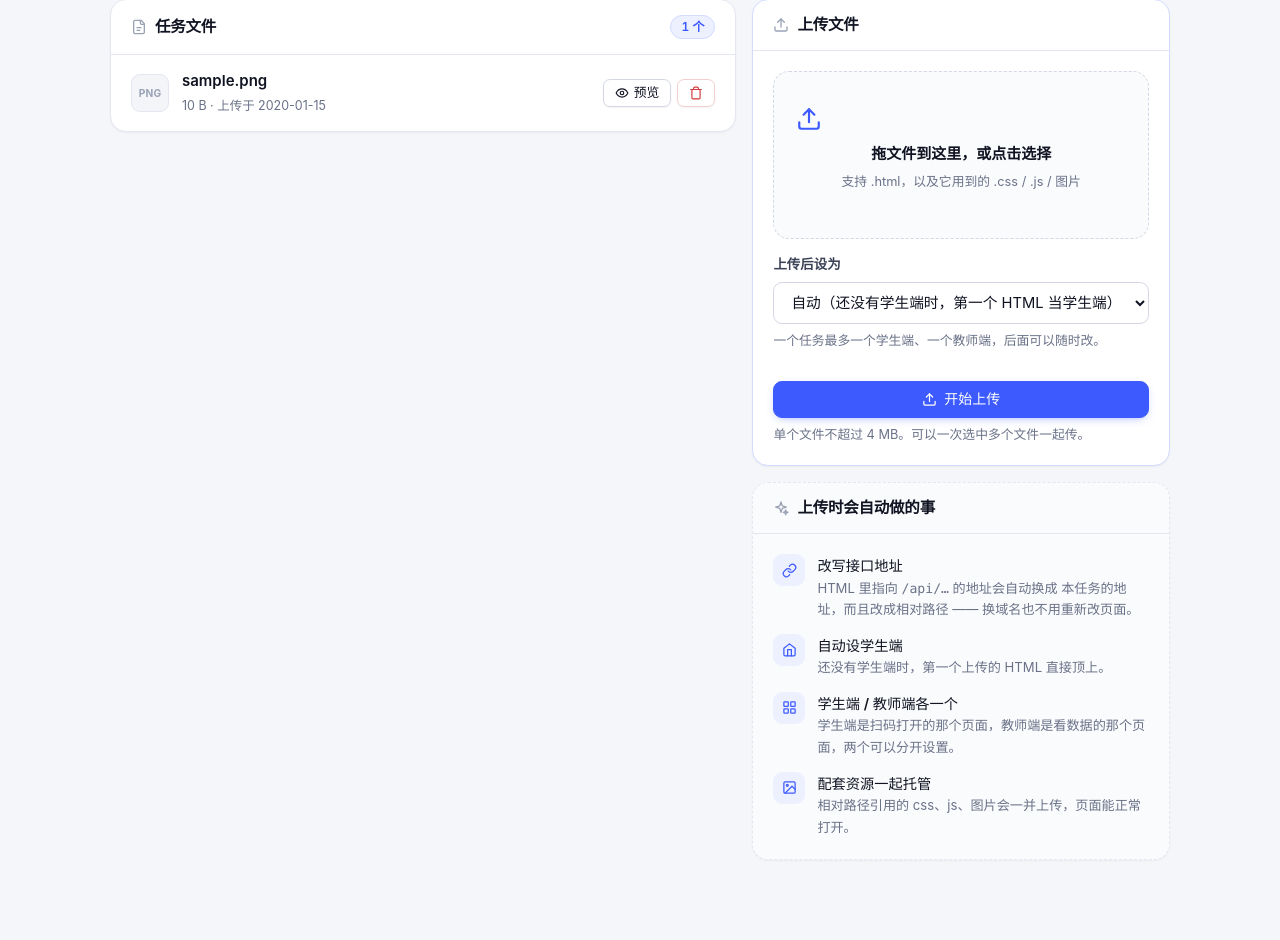
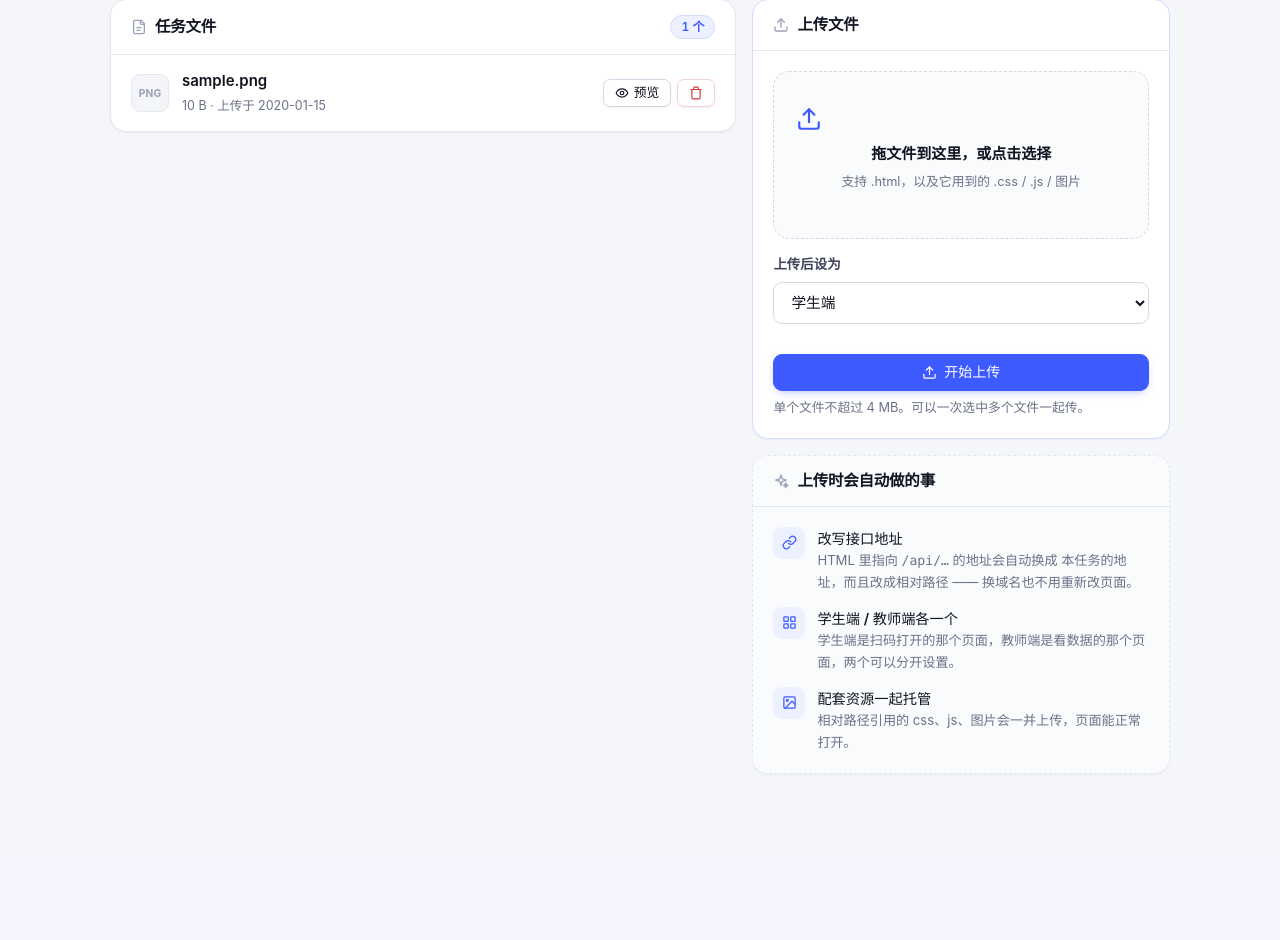
Before and after one commit to Qiuzizhao/QiuForm, a Flask app: page /tasks/1/pages in a window 1280 px wide. Shown: the part 237-1177 px from the top of the page. After the commit the page ends 1012 px from the top, so only its background shows below. Run offline with Flask 3, Linux system fonts and the light colour scheme; the visitor is signed in with stand-in values (Sample User, id 1); tables that the repository leaves empty hold one stand-in row (values such as "Sample post"); parts of the project's set-up code (start-up, migrations or seed data) failed here and were passed over.

Commit message:
上传角色简化为学生端/教师端两项

```diff
--- a/qiuform/templates/tasks/pages.html
+++ b/qiuform/templates/tasks/pages.html
@@ -106,11 +106,9 @@
           <div class="field" style="margin-top:14px">
             <label class="label" for="upload-role">上传后设为</label>
             <select class="input" id="upload-role" name="role">
-              <option value="">自动（还没有学生端时，第一个 HTML 当学生端）</option>
-              <option value="student">学生端（扫码打开的那个页面）</option>
-              <option value="teacher">教师端（看数据的那个页面）</option>
+              <option value="student">学生端</option>
+              <option value="teacher">教师端</option>
             </select>
-            <p class="hint">一个任务最多一个学生端、一个教师端，后面可以随时改。</p>
           </div>
 
           <button class="btn btn-primary btn-block" type="submit" style="margin-top:14px">
@@ -137,13 +135,6 @@
               </div>
             </div>
           </div>
-            <div class="icon-list-item">
-            <div class="icon-list-icon">{{ icon('home', 15) }}</div>
-            <div>
-              <div class="icon-list-title">自动设学生端</div>
-              <div class="icon-list-desc">还没有学生端时，第一个上传的 HTML 直接顶上。</div>
-            </div>
-          </div>
           <div class="icon-list-item">
             <div class="icon-list-icon">{{ icon('grid', 15) }}</div>
             <div>
```
